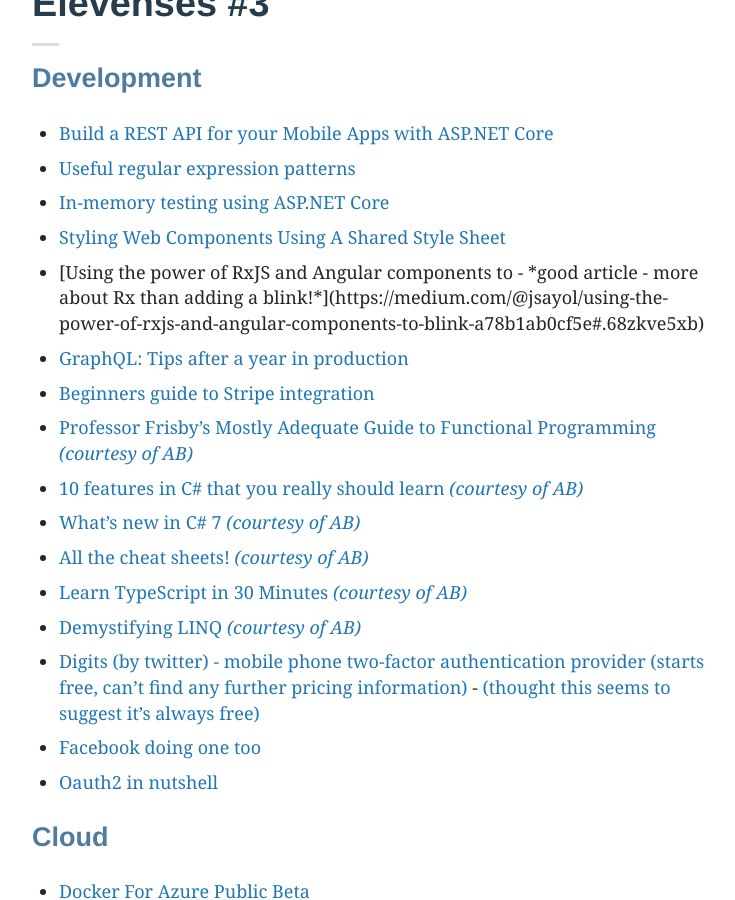
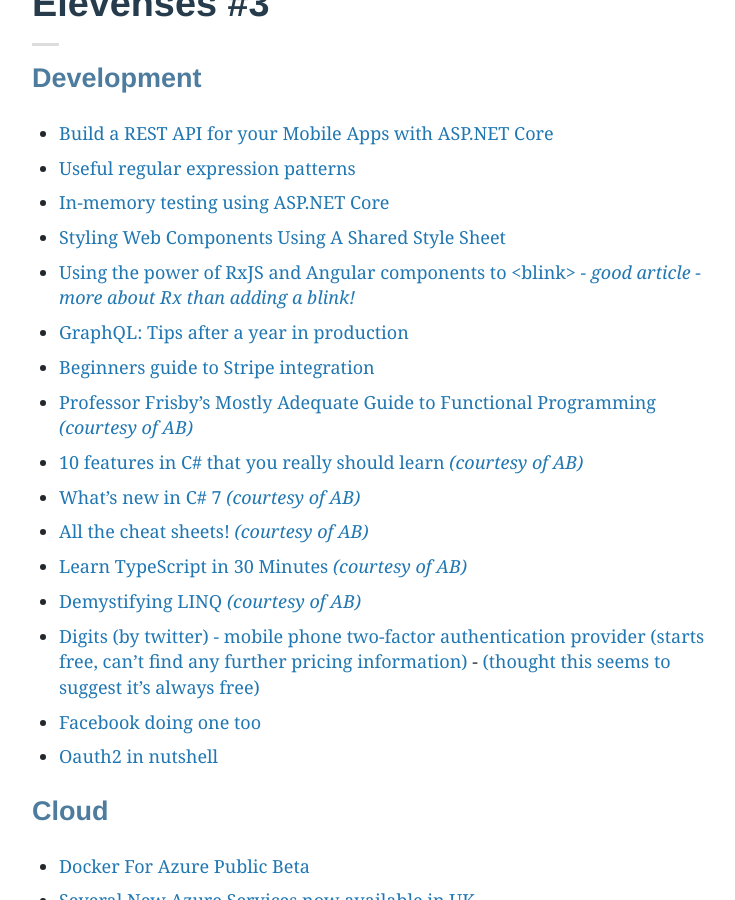
Before and after one commit to toepoke/toepoke.github.io, a Jekyll site: the page built from _posts/2017/2017-01-09-elevenses.3.md, in a window 1280 px wide and 900 px high, scrolled down 643 px. Shown: the whole window, without its empty margins (270-1005 px from the left). Built offline with Jekyll 4.4.1, drawn with Linux system fonts in a browser that asks for light colours; nearby versions of some CDN libraries; some web fonts are replaced; comment, search, counter and statistics services are not loaded; some of the changed lines change nothing that is shown.

Commit message:
fix: Malform output

```diff
--- a/_posts/2017/2017-01-09-elevenses.3.md
+++ b/_posts/2017/2017-01-09-elevenses.3.md
@@ -22,7 +22,7 @@
 * [Useful regular expression patterns](https://projects.lukehaas.me/regexhub/)
 * [In-memory testing using ASP.NET Core](http://josephwoodward.co.uk/2016/12/in-memory-testing-using-asp-net-core)
 * [Styling Web Components Using A Shared Style Sheet](https://www.smashingmagazine.com/2016/12/styling-web-components-using-a-shared-style-sheet/)
-* [Using the power of RxJS and Angular components to <blink> - *good article - more about Rx than adding a blink!*](https://medium.com/@jsayol/using-the-power-of-rxjs-and-angular-components-to-blink-a78b1ab0cf5e#.68zkve5xb)
+* [Using the power of RxJS and Angular components to &lt;blink&gt; - *good article - more about Rx than adding a blink!*](https://medium.com/@jsayol/using-the-power-of-rxjs-and-angular-components-to-blink-a78b1ab0cf5e#.68zkve5xb)
 * [GraphQL: Tips after a year in production](https://hackernoon.com/graphql-tips-after-a-year-in-production-419341db52e3#.uu71etagw)
 * [Beginners guide to Stripe integration](https://remysharp.com/2016/12/23/beginners-guide-to-stripe-integration)
 * [Professor Frisby's Mostly Adequate Guide to Functional Programming *(courtesy of AB)*](https://www.gitbook.com/book/drboolean/mostly-adequate-guide/details)
```
